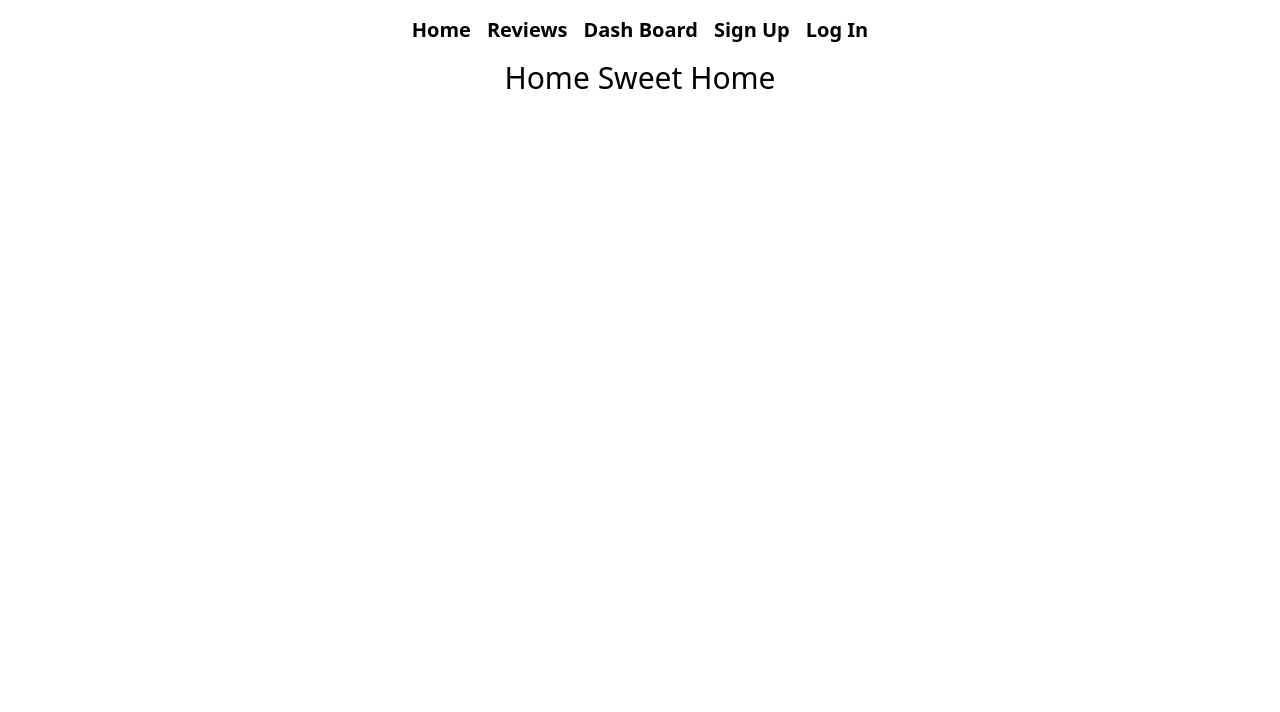
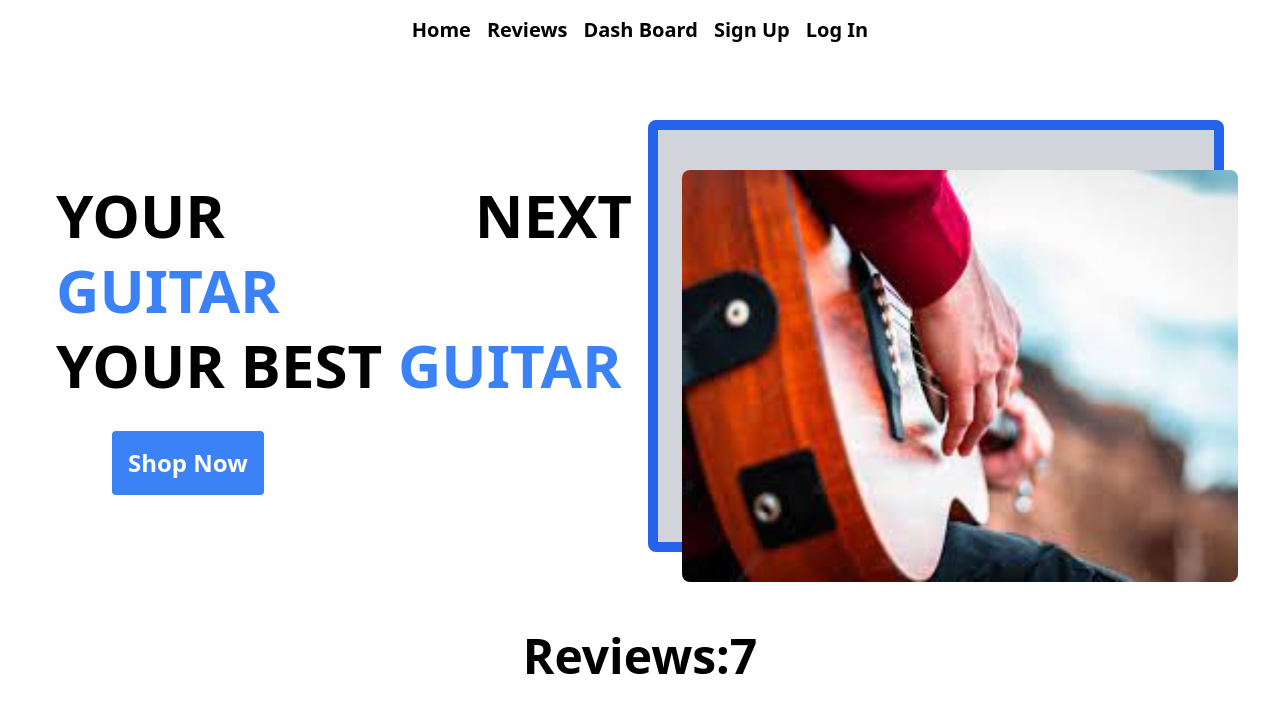
Before and after one commit to ms785314/Phone-Shop, a React (Create React App) app: page / in a window 1280 px wide. Shown: the top 712 px of the page. Built offline with nearby package versions, Linux system fonts and the light colour scheme.

Commit message:
home section added

```diff
--- /dev/null
+++ b/public/reviews.json
@@ -0,0 +1,58 @@
+[
+    {
+      "id": "6249d49fb7f87ab26b02968c",
+      "index": 0,
+      "picture": "https://img.freepik.com/free-photo/red-haired-serious-young-man-blogger-looks-confidently_273609-16730.jpg?size=626&ext=jpg&ga=GA1.2.933560287.1648219491",
+      "rating": 5,
+      "name": "Estrada Mercer",
+      "reviewText":"The prog-metal trio’s fifth record refines their sound into something more inviting but still dazzles with whirlwind technicality."
+    },
+    {
+      "id": "6249d49f9567fafbe4ca424b",
+      "index": 1,
+      "picture": "https://img.freepik.com/free-photo/close-up-young-successful-man-smiling-camera-standing-casual-outfit-against-blue-background_1258-66609.jpg?size=626&ext=jpg&ga=GA1.2.933560287.1648219491",
+      "rating": 5,
+      "name": "Lenora Clements",
+      "reviewText":"Misfit’s (kind of) debut album has been ripped off and repackaged many times but it remains a schlocky slice of shock-rock proto-hardcore."
+    },
+    {
+      "id": "6249d49f173419f1e66455a0",
+      "index": 2,
+      "picture": "https://img.freepik.com/free-photo/handsome-young-man-with-new-stylish-haircut_176420-19637.jpg?size=626&ext=jpg&ga=GA1.2.933560287.1648219491",
+      "rating": 5,
+      "name": "Kaitlin Miles",
+      "reviewText":"Good Service. The Vintage brand sets out to boost its indie street cred by adding an offset-waist solidbody to its pre-roughed-up Icon series – does it sound as ‘alternative’ as it looks?"
+    },
+    {
+      "id": "6249d49f7d06b431e17cc637",
+      "index": 3,
+      "picture": "https://img.freepik.com/free-photo/charming-pink-haired-girl-shows-victory-gesture-makes-peace-sign-with-fingers-face-has-kind-confident-expression-wears-warm-sweater_273609-43092.jpg?size=626&ext=jpg&ga=GA1.1.933560287.1648219491",
+      "rating": 5,
+      "name": "Montgomery Mathis",
+      "reviewText":"Loved their service.This valve-powered dual overdrive lets you hog all the Marshall-style gain for yourself – or share it with a friend. So is it twice as tasty as the average dirt pedal?"
+    },
+    {
+      "id": "6249d49fff69082334764a48",
+      "index": 4,
+      "picture": "https://img.freepik.com/free-psd/handsome-man-giving-thumbs-up-gesture-smiling_1368-19368.jpg?size=338&ext=jpg&ga=GA1.2.933560287.1648219491",
+      "rating": 5,
+      "name": "Lawanda Jimenez",
+      "reviewText":"Recommonded! The Vintage brand sets out to boost its indie street cred by adding an offset-waist solidbody to its pre-roughed-up Icon series – does it sound as ‘alternative’ as it looks?"
+    },
+    {
+      "id": "6249d49ffd99b2ae1784a54e",
+      "index": 5,
+      "picture": "https://img.freepik.com/free-photo/no-problem-concept-bearded-man-makes-okay-gesture-has-everything-control-all-fine-gesture-wears-spectacles-jumper-poses-against-pink-wall-says-i-got-this-guarantees-something_273609-42817.jpg?size=626&ext=jpg&ga=GA1.2.933560287.1648219491",
+      "rating": 5,
+      "name": "Grimes Livingston",
+      "reviewText":"Following a nine-year hiatus, Texan folk-rockers Midlake return for an unexpected fifth album. Is this the stuff of dreams"
+    },
+    {
+      "id": "6249d49f7b35474ef786908b",
+      "index": 6,
+      "picture": "https://img.freepik.com/free-photo/confident-attractive-caucasian-guy-beige-pullon-smiling-broadly-while-standing-against-gray_176420-44508.jpg?size=626&ext=jpg&ga=GA1.2.933560287.1648219491",
+      "rating": 5,
+      "name": "Jami Mullins",
+      "reviewText":"The Vintage brand sets out to boost its indie street cred by adding an offset-waist solidbody to its pre-roughed-up Icon series – does it sound as ‘alternative’ as it looks?"
+    }
+  ]
--- a/src/components/Header/Header.js
+++ b/src/components/Header/Header.js
@@ -1,14 +1,17 @@
 import React from 'react';
-import { Link } from 'react-router-dom';
+import { Link} from 'react-router-dom';
 
 const Header = () => {
+
     return (
         <div className='w-full flex justify-center gap-x-4 font-bold py-4 text-xl'>
-            <Link to='/home'>Home</Link>
-            <Link to='/reviews'>Reviews</Link>
+            <Link     to='/home'>Home</Link>
+            <Link  to='/reviews'>Reviews</Link>
             <Link to='dashboard'>Dash Board</Link>
             <Link to='/signup'>Sign Up</Link>
-            <Link to='/login'>Log In</Link>
+            <Link  to='/login'>Log In</Link>
+
+            {/* <NavLink onClick={e => check(e)} to='/home' activeclassname='okbut' className='text-red-600'>Triyng</NavLink> */}
         </div>
     );
 };
--- a/src/components/Header/header.css
+++ b/src/components/Header/header.css
@@ -0,0 +1,3 @@
+.okbut{
+    background: red;
+}
--- a/src/components/Home/Home.js
+++ b/src/components/Home/Home.js
@@ -1,9 +1,37 @@
 import React from 'react';
+import useReviews from '../../hooks/useReviews';
+import img from '../../images/download.jfif'
 
 const Home = () => {
+    const [reviews, setReviews] = useReviews();
     return (
-        <div className='text-center'>
-            <h1 className="text-3xl">Home Sweet Home</h1>
+        <div className='text-center mt-9'>
+
+            <div className='py-6  grid grid-cols-2 gap-4 h-[60vh] px-14'>
+                <div className=' flex flex-col items-center justify-center'>
+                    <div className='text-6xl  font-bold text-justify   leading-tight'>YOUR NEXT <span className='text-blue-500'>GUITAR</span>
+                        <br />
+                        YOUR BEST <span className='text-blue-500'>GUITAR</span></div>
+
+                    <button className='self-start font-bold text-2xl bg-blue-500 text-white ml-14 p-4 rounded hover:bg-blue-600 mt-7' >Shop Now</button>
+                </div>
+                <div style={{ border: '10px solid #2563EB' }} className='relative  bg-gray-300 rounded-lg'>
+                    <div className='flex justify-center align-middle absolute w-full h-full left-6 top-10 '>
+
+                        <img className='rounded-lg' src={img} alt="" />
+
+                    </div>
+                </div>
+            </div>
+            <div className='mt-14'>
+                <h1 className='text-5xl font-bold'>Reviews:{reviews.length}</h1>
+
+                <div>
+
+                </div>
+            </div>
+
+
         </div>
     );
 };
--- /dev/null
+++ b/src/hooks/useReviews.js
@@ -0,0 +1,15 @@
+import { useEffect, useState } from "react"
+
+const useReviews = () => {
+    const [reviews, setReviews] = useState([]);
+
+    useEffect(()=>{
+        fetch('reviews.json')
+        .then(res => res.json())
+        .then(data => setReviews(data))
+    },[])
+
+    return [reviews,setReviews]
+}
+
+export default useReviews;
```
Also changed, not shown: src/images/download.jfif (added).
